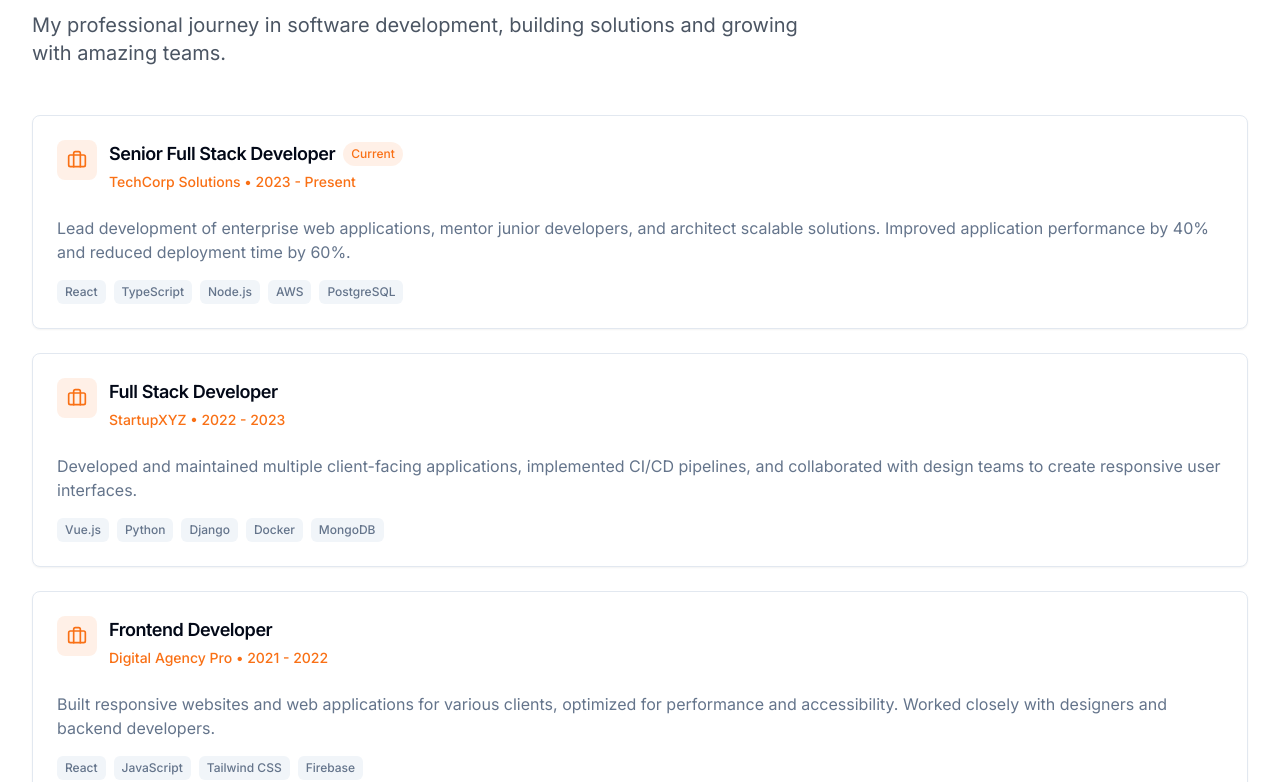
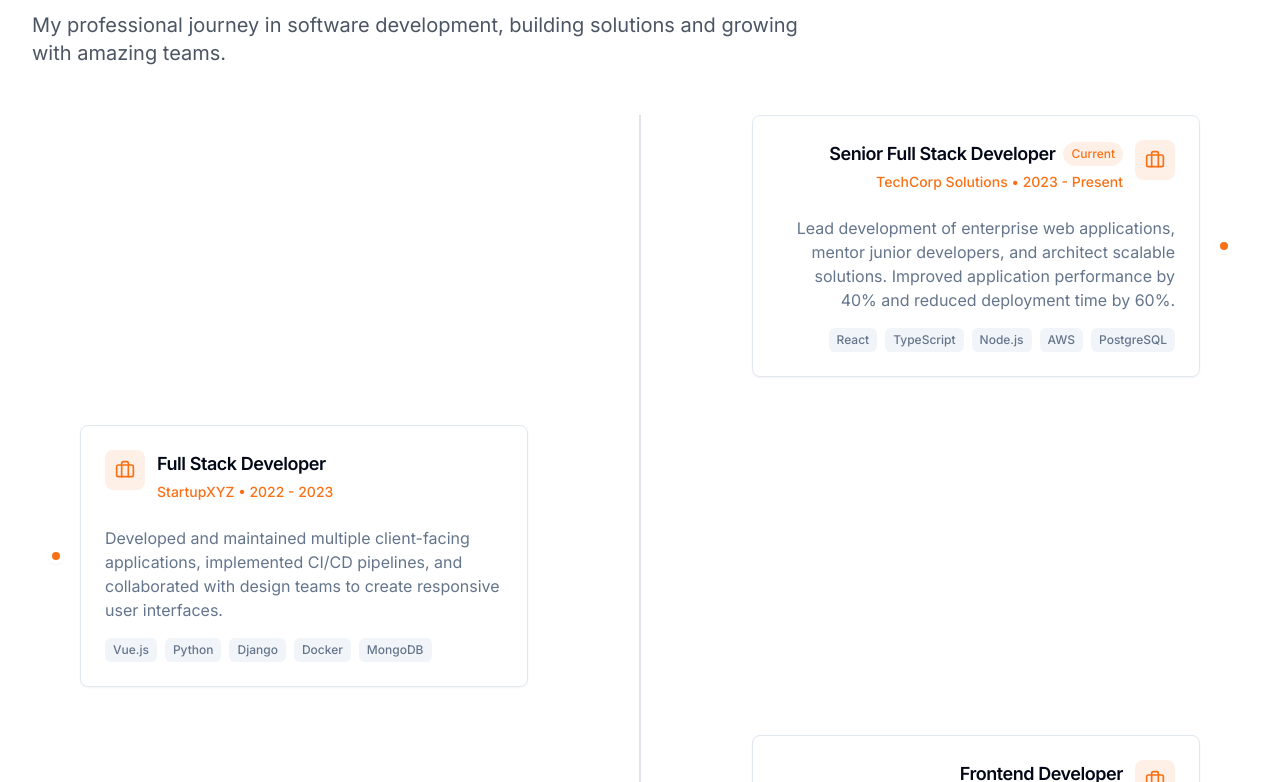
Before and after one commit to Atharva9281/atharvaportfolio, a React (Vite) app: page / in a window 1280 px wide. Shown: the part 3538-4320 px from the top of the page. Built offline with nearby package versions, Linux system fonts and the light colour scheme; a web font is replaced by a local one.

Commit message:
Refactor: Implement work experience section
Implement the work experience section with a card component, as per the provided image.

```diff
--- a/src/components/Experience.tsx
+++ b/src/components/Experience.tsx
@@ -43,16 +43,23 @@ const experiences: ExperienceProps[] = [
   }
 ];
 
-const ExperienceCard = ({ title, company, period, description, technologies, current }: ExperienceProps) => {
+const ExperienceCard = ({ title, company, period, description, technologies, current, isLeft }: ExperienceProps & { isLeft: boolean }) => {
   return (
-    <Card className="relative">
+    <div className={`flex items-center w-full ${isLeft ? 'flex-row-reverse' : 'flex-row'}`}>
+      {/* Timeline dot */}
+      <div className="flex items-center justify-center w-4 h-4 bg-primary rounded-full border-4 border-background shadow-sm z-10 mx-4">
+      </div>
+
+      {/* Card */}
+      <div className={`w-full max-w-md ${isLeft ? 'text-right' : 'text-left'}`}>
+        <Card className="relative hover:shadow-lg transition-all duration-300 hover:-translate-y-1">
           <CardHeader>
-        <div className="flex items-start gap-3">
+            <div className={`flex items-start gap-3 ${isLeft ? 'flex-row-reverse' : 'flex-row'}`}>
               <div className="flex items-center justify-center w-10 h-10 bg-primary/10 rounded-lg">
                 <Briefcase className="w-5 h-5 text-primary" />
               </div>
               <div className="flex-1">
-            <div className="flex items-center gap-2 mb-1">
+                <div className={`flex items-center gap-2 mb-1 ${isLeft ? 'justify-end' : 'justify-start'}`}>
                   <CardTitle className="text-lg">{title}</CardTitle>
                   {current && (
                     <span className="px-2 py-1 text-xs font-medium bg-primary/10 text-primary rounded-full">
@@ -68,7 +75,7 @@ const ExperienceCard = ({ title, company, period, description, technologies, cur
           </CardHeader>
           <CardContent>
             <p className="text-muted-foreground mb-4">{description}</p>
-        <div className="flex flex-wrap gap-2">
+            <div className={`flex flex-wrap gap-2 ${isLeft ? 'justify-end' : 'justify-start'}`}>
               {technologies.map((tech) => (
                 <span
                   key={tech}
@@ -80,6 +87,11 @@ const ExperienceCard = ({ title, company, period, description, technologies, cur
             </div>
           </CardContent>
         </Card>
+      </div>
+
+      {/* Spacer for the other side */}
+      <div className="w-full max-w-md"></div>
+    </div>
   );
 };
 
@@ -99,10 +111,15 @@ const Experience = () => {
           My professional journey in software development, building solutions and growing with amazing teams.
         </p>
 
-        <div className="space-y-6">
+        <div className="relative">
+          {/* Timeline line */}
+          <div className="absolute left-1/2 transform -translate-x-1/2 w-0.5 h-full bg-muted-foreground/20"></div>
+
+          <div className="space-y-12">
             {experiences.map((experience, index) => (
-            <ExperienceCard key={index} {...experience} />
+              <ExperienceCard key={index} {...experience} isLeft={index % 2 === 0} />
             ))}
+          </div>
         </div>
       </div>
     </section>
```
Lines whose indentation alone changed are shown as unchanged.
